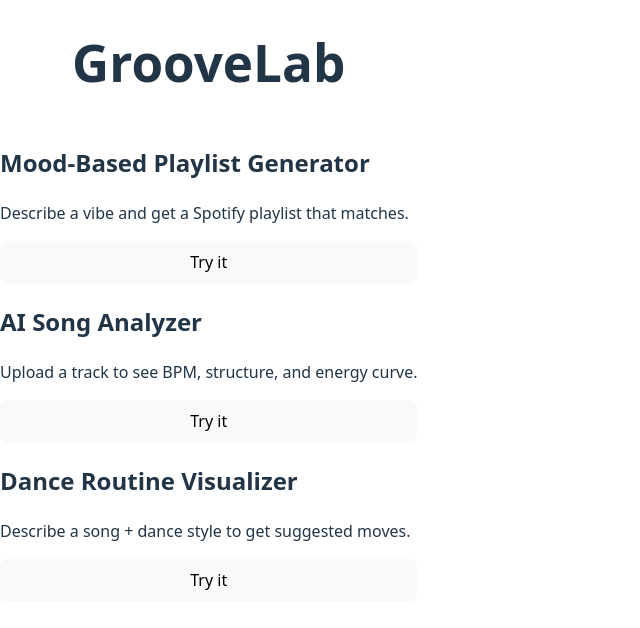
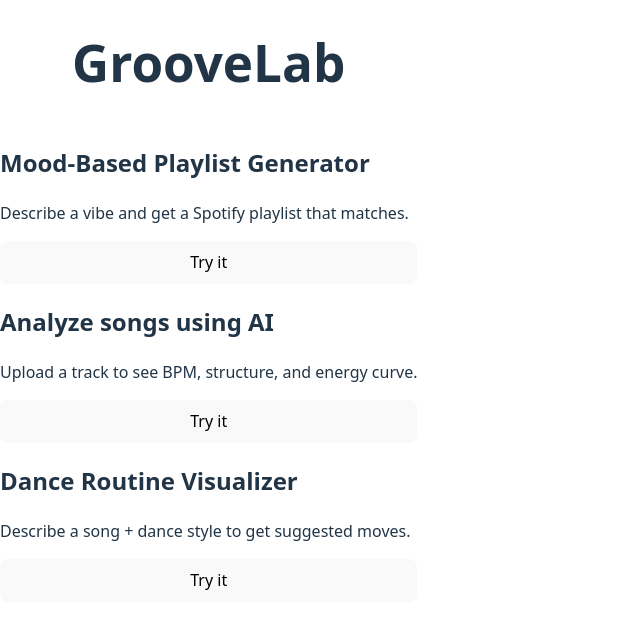
Before and after one commit to arunhotra/groovelab, a React (Vite) app in the folder frontend/: page / in a window 1280 px wide. Shown: the top 628 px of the page, without its empty margins (0-640 px from the left). Built offline with nearby package versions, Linux system fonts and the light colour scheme.

Commit message:
minor modification with UI

```diff
--- a/frontend/src/App.jsx
+++ b/frontend/src/App.jsx
@@ -12,7 +12,7 @@ function Home() {
       path: "/playlist",
     },
     {
-      title: "AI Song Analyzer",
+      title: "Analyze songs using AI",
       description: "Upload a track to see BPM, structure, and energy curve.",
       path: "/analyzer",
     },
```
